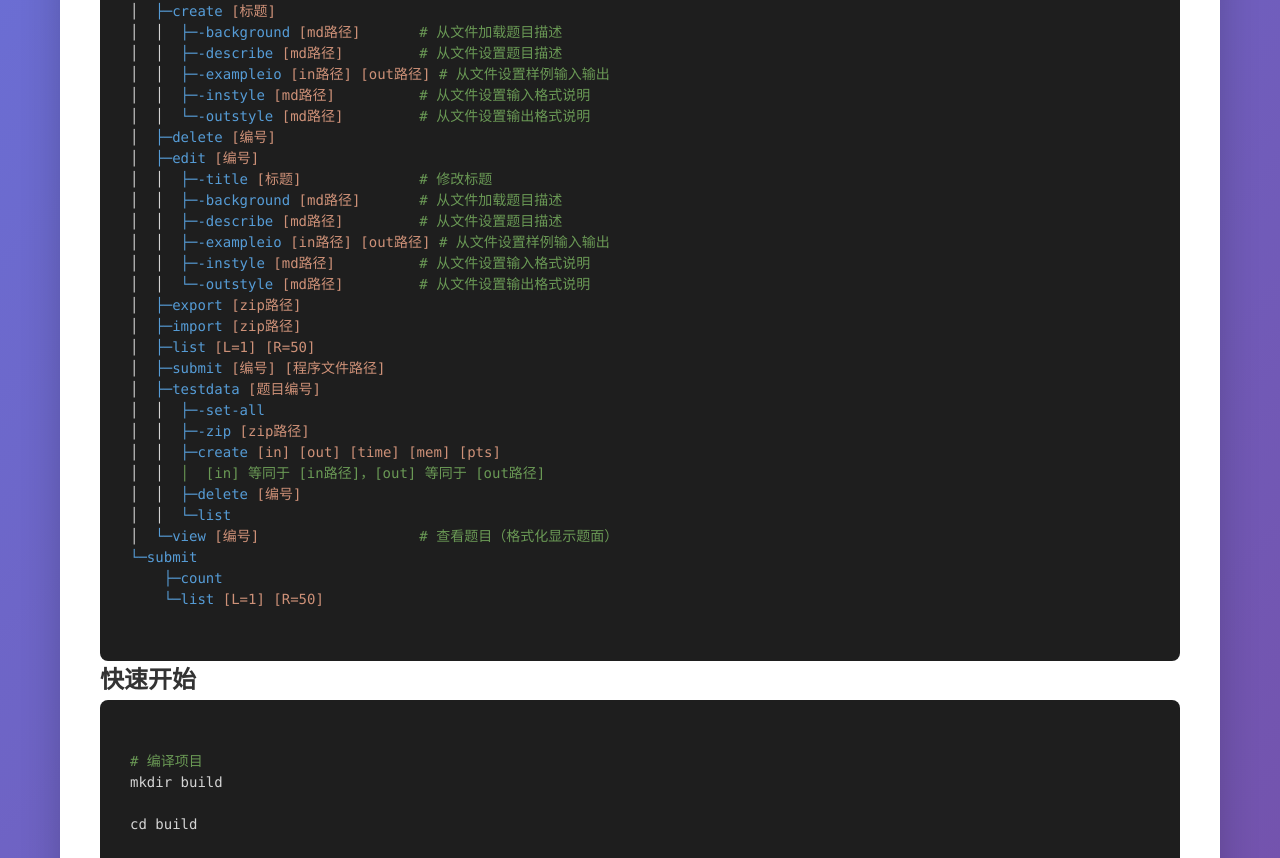
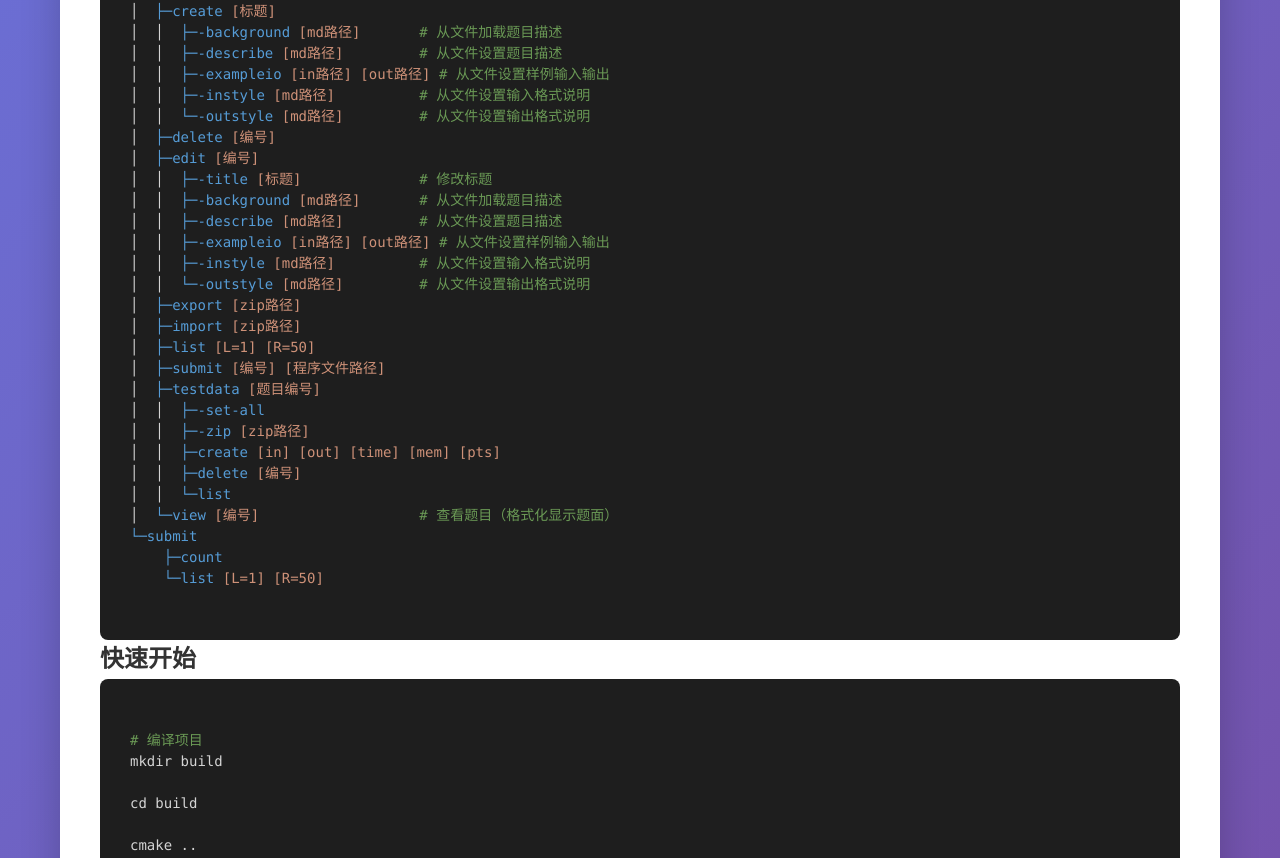
Before and after one commit to dxx114514-stack/clijudge, a plain HTML site: page docs/index.html in a window 1280 px wide. Shown: the part 1331-2189 px from the top of the page. Drawn offline with Linux system fonts and the light colour scheme.

Commit message:
refactor: remove inline content support for testdata create

```diff
--- a/docs/index.html
+++ b/docs/index.html
@@ -219,7 +219,6 @@
 │  │  <span class="keyword">├─-set-all</span>
 │  │  <span class="keyword">├─-zip</span> <span class="string">[zip路径]</span>
 │  │  <span class="keyword">├─create</span> <span class="string">[in] [out] [time] [mem] [pts]</span>
-│  │  <span class="comment">│  [in] 等同于 [in路径]，[out] 等同于 [out路径]</span>
 │  │  <span class="keyword">├─delete</span> <span class="string">[编号]</span>
 │  │  <span class="keyword">└─list</span>
 │  <span class="keyword">└─view</span> <span class="string">[编号]</span>                   <span class="comment"># 查看题目（格式化显示题面）</span>
```
Also changed, not shown: 1 other file.
